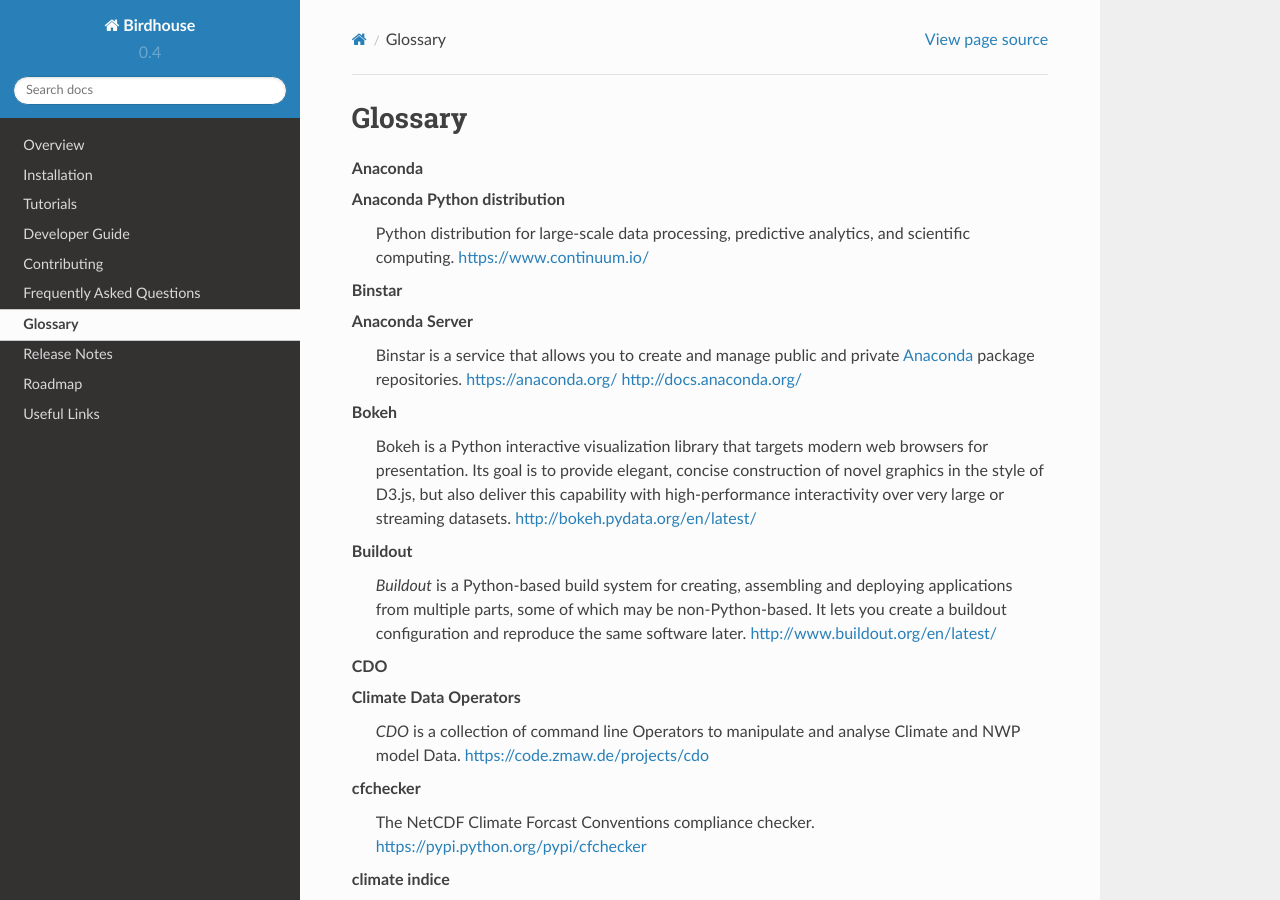
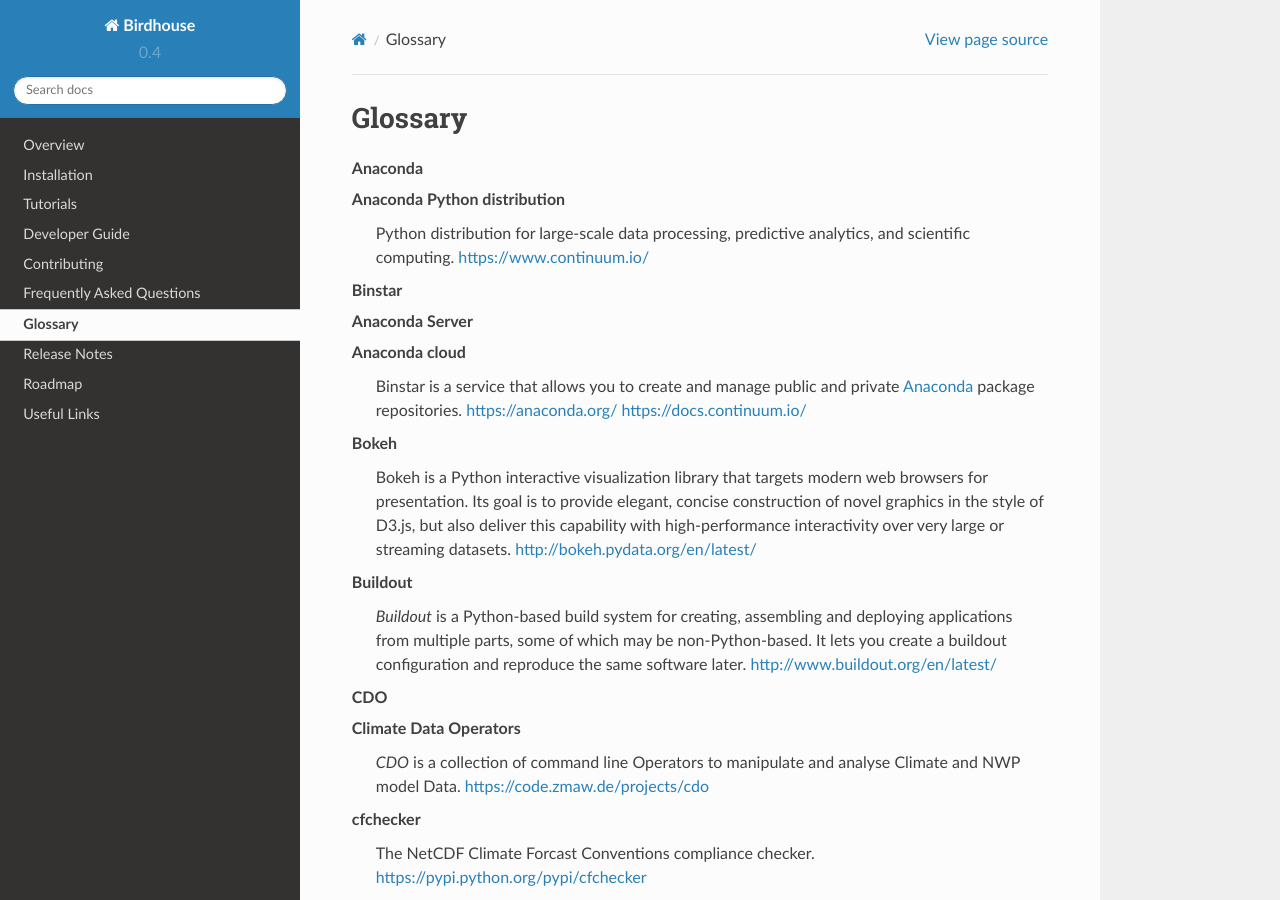
Before and after one commit to bird-house/birdhouse-docs, a Sphinx documentation site: the page built from docs/source/glossary.rst, in a window 1280 px wide and 900 px high. Built offline with Sphinx 7.4.7 and the Read the Docs theme 2.0.0, drawn with Linux system fonts in a browser that asks for light colours.

Commit message:
fixed broken links

```diff
--- a/docs/source/appendix.rst
+++ b/docs/source/appendix.rst
@@ -29,7 +29,7 @@
 WPS Server Software:
 
 * :term:`PyWPS`
-* GeoServer - http://docs.geoserver.org/stable/en/user/extensions/wps/processes.html
+* GeoServer - http://docs.geoserver.org/stable/en/user/services/wps/index.html
 * Zoo - ``http://www.zoo-project.org/``
 * :term:`COWS`
 * Deegree - http://www.deegree.org/
--- a/docs/source/dev_guide.rst
+++ b/docs/source/dev_guide.rst
@@ -54,7 +54,7 @@
 There are several ways to build conda packages and upload them to *Anaconda Server*:
 
 * You can `build packages locally <http://conda.readthedocs.io/en/latest/#building-your-own-packages>`_ and upload them with the Binstar command line tool.
-* You can also `build packages remotely on Anaconda <http://docs.anaconda.org/draft/using.html>`_. Additionally you can set a GitHub Webhook so that on each commit of your recipe a build will be run on Binstar.
+* You can also `build packages remotely on Anaconda <https://docs.continuum.io/anaconda-cloud/build>`_. Additionally you can set a GitHub Webhook so that on each commit of your recipe a build will be run on Binstar.
 * The remote build on Anaconda are done using Docker images. The `Anaconda docker image for Linux-64 <https://hub.docker.com/r/binstar/linux-64/>`_ is available on :term:`Docker Hub`.
 
 In Birdhouse we usually use the remote build on Anaconda which is triggered by commits to GitHub.
--- a/docs/source/glossary.rst
+++ b/docs/source/glossary.rst
@@ -71,9 +71,10 @@
 
    Binstar
    Anaconda Server
+   Anaconda cloud
       Binstar is a service that allows you to create and manage public and private :term:`Anaconda` package repositories.
       https://anaconda.org/
-      http://docs.anaconda.org/
+      https://docs.continuum.io/
 
    Docker
       *Docker* - An open platform for distributed applications for developers and sysadmins.
```
